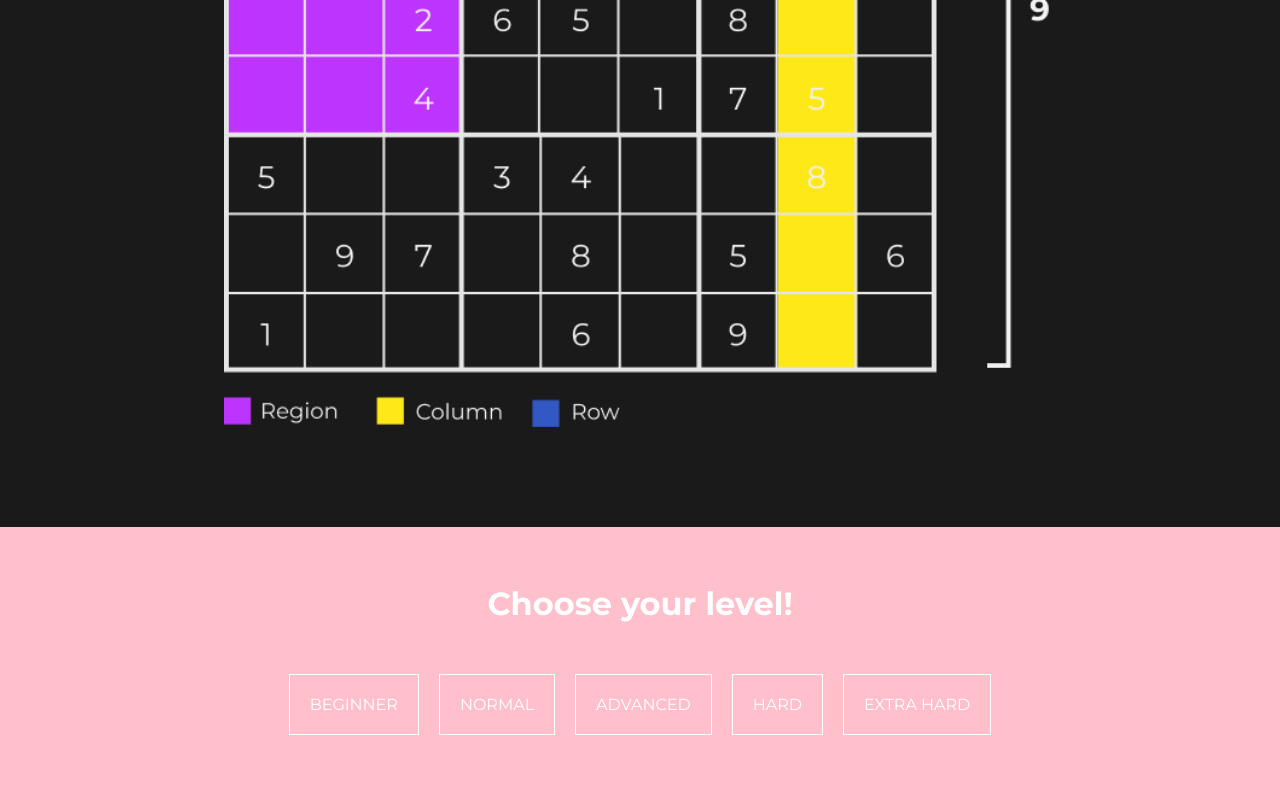
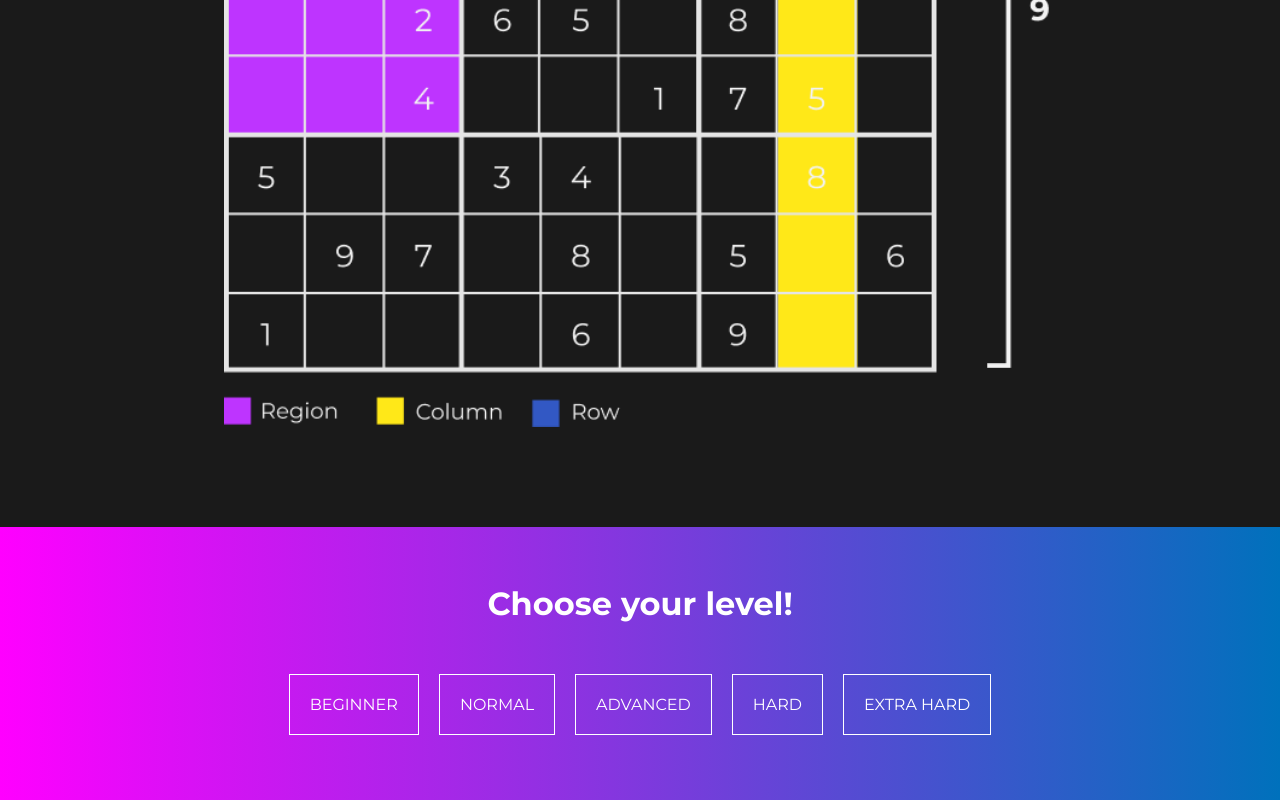
Before and after one commit to NikolSkvarilova/sudoku, a React (Create React App) app: page / in a window 1280 px wide. Shown: the part 3850-4650 px from the top of the page. Built offline with nearby package versions, Linux system fonts and the light colour scheme.

Commit message:
Removed individual styles

```diff
--- a/src/Components/Sections/ChooseLvlSection/ChooseLvlSection.jsx
+++ b/src/Components/Sections/ChooseLvlSection/ChooseLvlSection.jsx
@@ -5,31 +5,23 @@ import './ChooseLvlSection.scss'
 
 const ChooseLvlSection = (props) => {
 
-  let bgStyles = {
-    'background': !! props.bg ? props.bg : 'pink'
-  };
-
-  // let btnStyles = {
-  //   'background': !! props.btn_bg ? props.btn_bg : "white"
-  // }
-
   let levels = [];
 
   props.levels.forEach(level => {
     levels.push(
-      <a href={`${props.goTo}/${level.linkValue}`}>
-        <div className="button">
-          {level.name}
+      <a href={ `${ props.goTo }/${ level.linkValue }` }>
+        <div className="button" style={ props.btnStyle }>
+          { level.name }
         </div>
       </a>
     )
   })
 
   return (
-    <div className="container" style={ bgStyles }>
+    <div className="container" style={ props.sectionStyles }>
       <h1>Choose your level!</h1>
       <div className="levels-container">
-        {levels}
+        { levels }
       </div>
     </div>
   )
```
